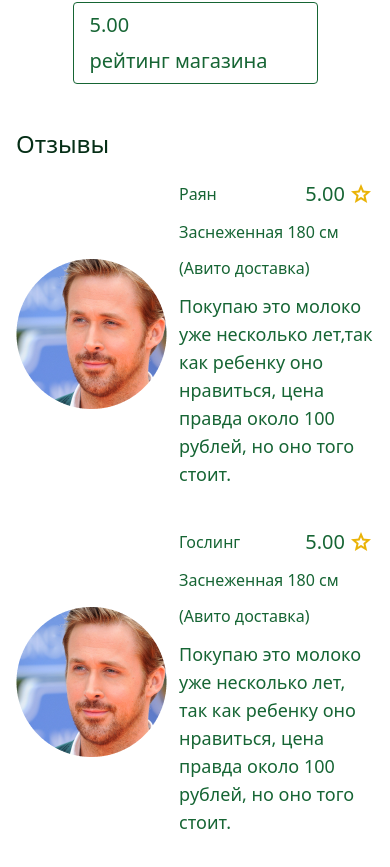
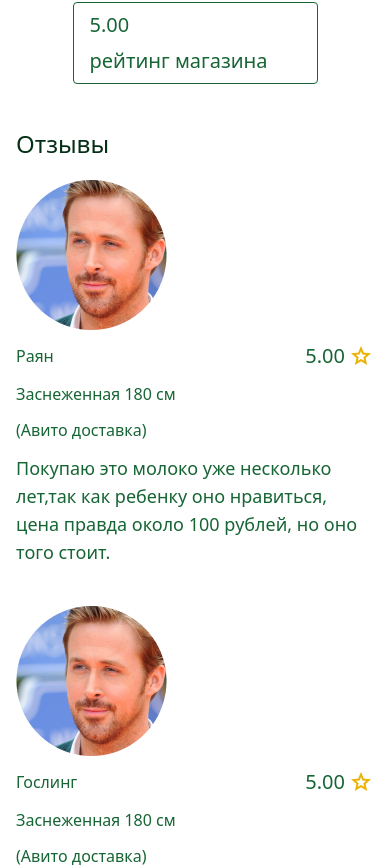
Before and after one commit to Simernope/christmas-tree-yard, a React (Vite) app: page / in a window 390 px wide. Shown: the part 5418-6285 px from the top of the page. Built offline with nearby package versions, Linux system fonts and the light colour scheme.

Commit message:
fixing layout

```diff
--- a/src/screens/feedbackScreen/FeedbackCard.tsx
+++ b/src/screens/feedbackScreen/FeedbackCard.tsx
@@ -3,7 +3,7 @@ import {FeedbackDto} from "./feedback.ts";
 
 const FeedbackCard: FC<FeedbackDto> = ({name, image, good, rating, method, comment}: FeedbackDto) => {
     return (
-        <div className='flex gap-3 items-center'>
+        <div className='flex flex-wrap lg:flex-nowrap gap-3 items-center'>
             <img src={image} alt='feedbackImage'/>
             <div className='flex flex-col gap-3'>
                 <div className='flex items-center justify-between'>
```
